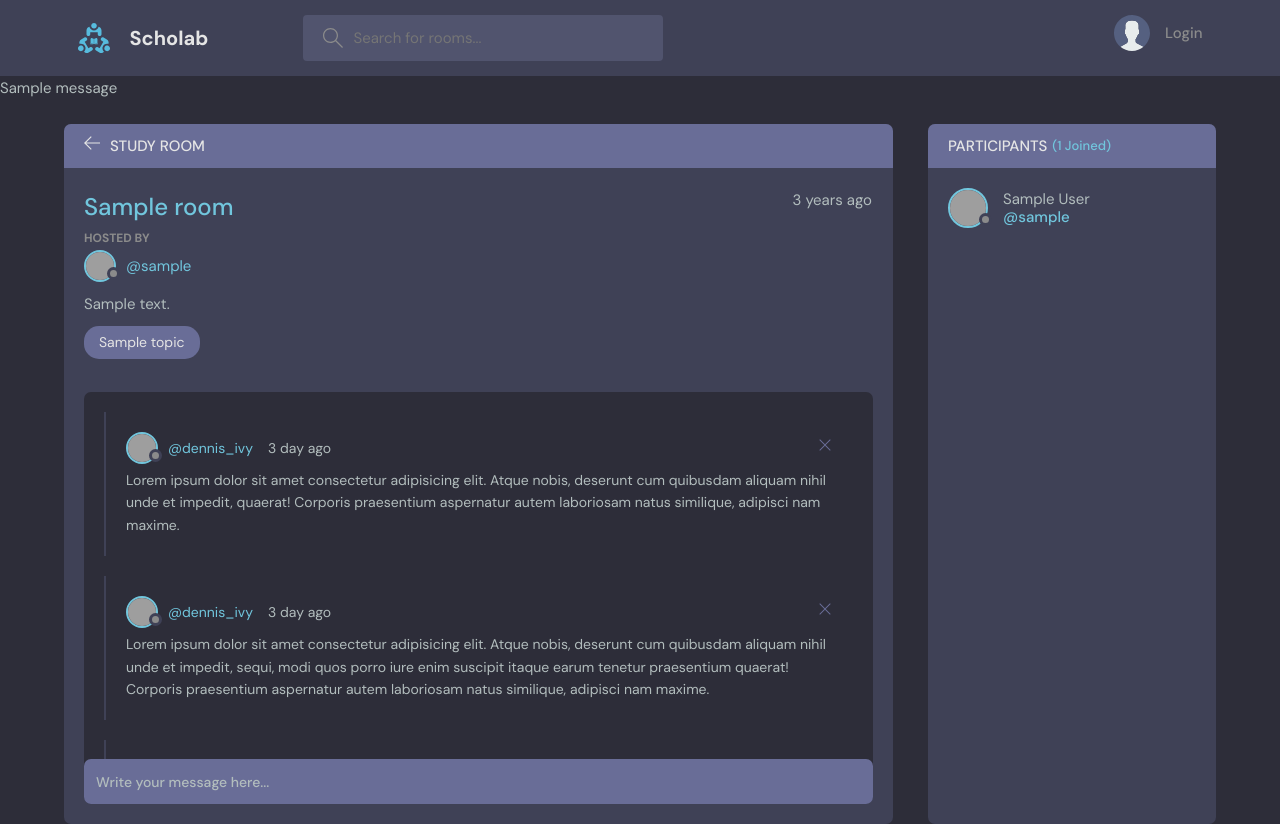
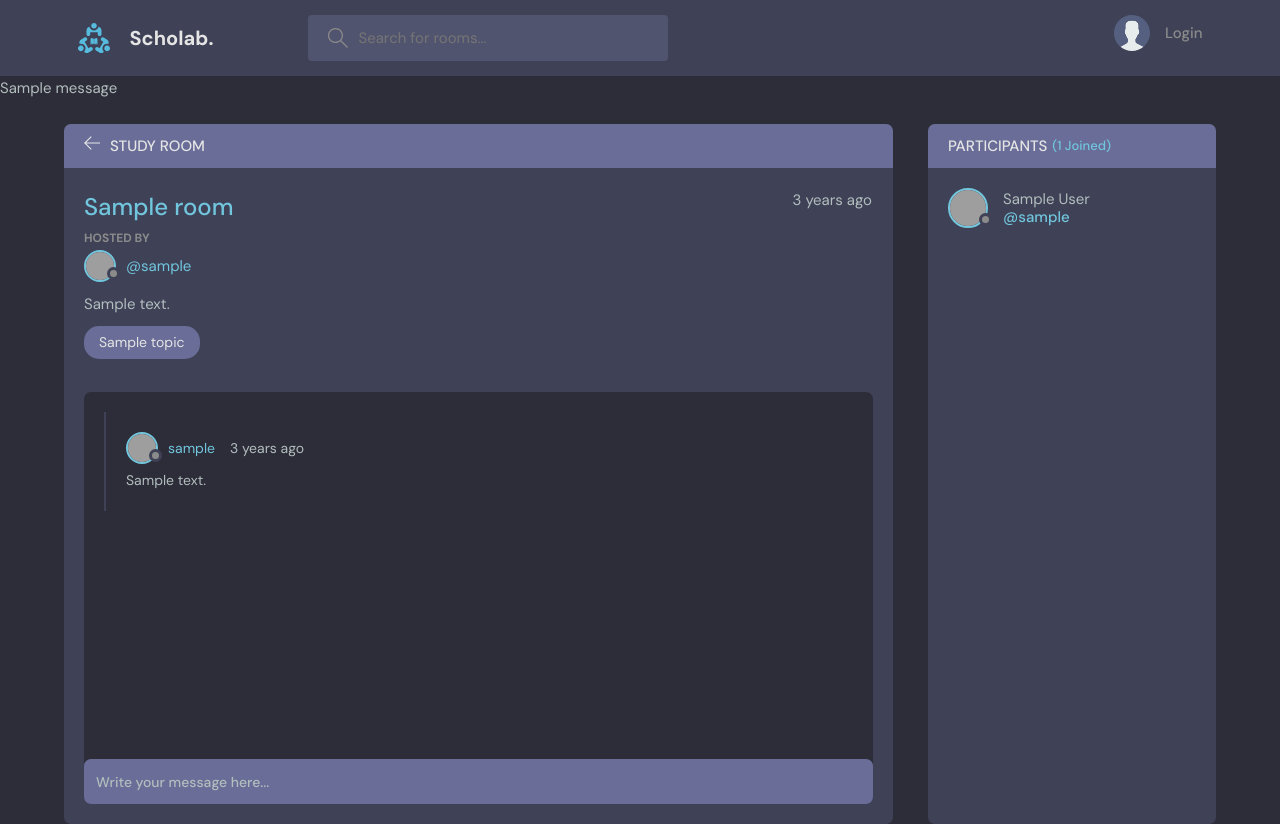
Before and after one commit to rukshan99/scholab, a Django app: page /room/1/ in a window 1280 px wide. Run offline with Django 3.2, Linux system fonts and the light colour scheme; tables that the repository leaves empty hold one stand-in row (values such as "Sample post"); one stand-in notice (Sample message) is shown; grey boxes are pictures that could not be loaded.

Commit message:
configure chat thrad in room page with theme

```diff
--- a/base/templates/base/activity_component.html
+++ b/base/templates/base/activity_component.html
@@ -39,7 +39,7 @@
         >”
       </p>
       <div class="activities__boxRoomContent">
-        {{message}}
+        {{message | truncatechars_html:50}}
       </div>
     </div>
   </div>
--- a/base/templates/base/feed_component.html
+++ b/base/templates/base/feed_component.html
@@ -14,7 +14,7 @@
     <div class="roomListRoom__content">
         <a href="{% url 'room_view' room.id %}">{{room.name}}</a>
       <p>
-        {{room.description}}
+        {{room.description | truncatechars_html:150}}
       </p>
     </div>
     <div class="roomListRoom__meta">
--- a/base/templates/base/room.html
+++ b/base/templates/base/room.html
@@ -69,7 +69,6 @@
           </a>
           {% endif %}
         </div>
-
       </div>
       <div class="room__box scroll">
         <div class="room__header scroll">
@@ -79,34 +78,44 @@
           </div>
           <div class="room__hosted">
             <p>Hosted By</p>
-            <a href="{% url 'profile_view' room.host.id %}" class="room__author">
+            <a
+              href="{% url 'profile_view' room.host.id %}"
+              class="room__author"
+            >
               <div class="avatar avatar--small">
                 <img src="https://randomuser.me/api/portraits/men/37.jpg" />
               </div>
               <span>@{{room.host.username}}</span>
             </a>
           </div>
-          <div class="room__details">
-            {{room.description}}
-          </div>
+          <div class="room__details">{{room.description}}</div>
           <span class="room__topics">{{room.topic}}</span>
         </div>
         <div class="room__conversation">
           <div class="threads scroll">
+
+            {% for message in room_messages %}
             <div class="thread">
               <div class="thread__top">
                 <div class="thread__author">
-                  <a href="#" class="thread__authorInfo">
+                  <a
+                    href="{% url 'profile_view' message.user.id %}"
+                    class="thread__authorInfo"
+                  >
                     <div class="avatar avatar--small">
                       <img
                         src="https://randomuser.me/api/portraits/men/37.jpg"
                       />
                     </div>
-                    <span>@dennis_ivy</span>
+                    <span>{{message.user.username}}</span>
                   </a>
-                  <span class="thread__date">3 day ago</span>
+                  <span class="thread__date"
+                    >{{message.created | timesince}} ago</span
+                  >
                 </div>
+                {% if request.user == message.user %}
                 <div class="thread__delete">
+                  <a href="{% url 'delete_message_view' message.id %}">
                     <svg
                       version="1.1"
                       xmlns="http://www.w3.org/2000/svg"
@@ -119,122 +128,14 @@
                         d="M27.314 6.019l-1.333-1.333-9.98 9.981-9.981-9.981-1.333 1.333 9.981 9.981-9.981 9.98 1.333 1.333 9.981-9.98 9.98 9.98 1.333-1.333-9.98-9.98 9.98-9.981z"
                       ></path>
                     </svg>
+                  </a>
                 </div>
+                {% endif %}
               </div>
-              <div class="thread__details">
-                Lorem ipsum dolor sit amet consectetur adipisicing elit. Atque
-                nobis, deserunt cum quibusdam aliquam nihil unde et impedit,
-                quaerat! Corporis praesentium aspernatur autem laboriosam natus
-                similique, adipisci nam maxime.
+              <div class="thread__details">{{message.body}}</div>
             </div>
-            </div>
-            <div class="thread">
-              <div class="thread__top">
-                <div class="thread__author">
-                  <a href="#" class="thread__authorInfo">
-                    <div class="avatar avatar--small">
-                      <img
-                        src="https://randomuser.me/api/portraits/men/37.jpg"
-                      />
-                    </div>
-                    <span>@dennis_ivy</span>
-                  </a>
-                  <span class="thread__date">3 day ago</span>
-                </div>
-                <div class="thread__delete">
-                  <svg
-                    version="1.1"
-                    xmlns="http://www.w3.org/2000/svg"
-                    width="32"
-                    height="32"
-                    viewBox="0 0 32 32"
-                  >
-                    <title>remove</title>
-                    <path
-                      d="M27.314 6.019l-1.333-1.333-9.98 9.981-9.981-9.981-1.333 1.333 9.981 9.981-9.981 9.98 1.333 1.333 9.981-9.98 9.98 9.98 1.333-1.333-9.98-9.98 9.98-9.981z"
-                    ></path>
-                  </svg>
-                </div>
-              </div>
-              <div class="thread__details">
-                Lorem ipsum dolor sit amet consectetur adipisicing elit. Atque
-                nobis, deserunt cum quibusdam aliquam nihil unde et impedit,
-                sequi, modi quos porro iure enim suscipit itaque earum tenetur
-                praesentium quaerat! Corporis praesentium aspernatur autem
-                laboriosam natus similique, adipisci nam maxime.
-              </div>
-            </div>
-            <div class="thread">
-              <div class="thread__top">
-                <div class="thread__author">
-                  <a href="#" class="thread__authorInfo">
-                    <div class="avatar avatar--small">
-                      <img
-                        src="https://randomuser.me/api/portraits/men/37.jpg"
-                      />
-                    </div>
-                    <span>@dennis_ivy</span>
-                  </a>
-                  <span class="thread__date">3 day ago</span>
-                </div>
-                <div class="thread__delete">
-                  <svg
-                    version="1.1"
-                    xmlns="http://www.w3.org/2000/svg"
-                    width="32"
-                    height="32"
-                    viewBox="0 0 32 32"
-                  >
-                    <title>remove</title>
-                    <path
-                      d="M27.314 6.019l-1.333-1.333-9.98 9.981-9.981-9.981-1.333 1.333 9.981 9.981-9.981 9.98 1.333 1.333 9.981-9.98 9.98 9.98 1.333-1.333-9.98-9.98 9.98-9.981z"
-                    ></path>
-                  </svg>
-                </div>
-              </div>
-              <div class="thread__details">
-                Lorem ipsum dolor sit amet consectetur adipisicing elit. Atque
-                nobis, deserunt cum quibusdam aliquam nihil unde et impedit,
-                sequi, modi quos porro iure enim suscipit itaque earum tenetur
-                praesentium quaerat! Corporis praesentium aspernatur autem
-                laboriosam natus similique, adipisci nam maxime.
-              </div>
-            </div>
-            <div class="thread">
-              <div class="thread__top">
-                <div class="thread__author">
-                  <a href="#" class="thread__authorInfo">
-                    <div class="avatar avatar--small">
-                      <img
-                        src="https://randomuser.me/api/portraits/men/37.jpg"
-                      />
-                    </div>
-                    <span>@dennis_ivy</span>
-                  </a>
-                  <span class="thread__date">3 day ago</span>
-                </div>
-                <div class="thread__delete">
-                  <svg
-                    version="1.1"
-                    xmlns="http://www.w3.org/2000/svg"
-                    width="32"
-                    height="32"
-                    viewBox="0 0 32 32"
-                  >
-                    <title>remove</title>
-                    <path
-                      d="M27.314 6.019l-1.333-1.333-9.98 9.981-9.981-9.981-1.333 1.333 9.981 9.981-9.981 9.98 1.333 1.333 9.981-9.98 9.98 9.98 1.333-1.333-9.98-9.98 9.98-9.981z"
-                    ></path>
-                  </svg>
-                </div>
-              </div>
-              <div class="thread__details">
-                Lorem ipsum dolor sit amet consectetur adipisicing elit. Atque
-                nobis, deserunt cum quibusdam aliquam nihil unde et impedit,
-                sequi, modi quos porro iure enim suscipit itaque earum tenetur
-                praesentium.
-              </div>
-            </div>
+            {% endfor %}
+
           </div>
         </div>
       </div>
@@ -248,7 +149,9 @@
 
     <!--   Start -->
     <div class="participants">
-      <h3 class="participants__top">Participants <span>({{participants.count}} Joined)</span></h3>
+      <h3 class="participants__top">
+        Participants <span>({{participants.count}} Joined)</span>
+      </h3>
       <div class="participants__list scroll">
         {% for participant in participants %}
         <a href="{% url 'profile_view' participant.id %}" class="participant">
--- a/templates/main.html
+++ b/templates/main.html
@@ -7,7 +7,7 @@
     <meta name="viewport" content="width=device-width, initial-scale=1.0" />
     <link rel="shortcut icon" href="assets/favicon.ico" type="image/x-icon" />
     <link rel="stylesheet" href="{% static 'styles/style.css' %}" />
-    <title>Scholab - Student colaboration made easy!</title>
+    <title>Scholab.</title>
   </head>
 
   <body>
--- a/templates/navbar.html
+++ b/templates/navbar.html
@@ -3,7 +3,7 @@
   <div class="container">
     <a href="{% url 'home_view' %}" class="header__logo">
       <img src="{% static 'images/logo.svg' %}" />
-      <h1>Scholab</h1>
+      <h1>Scholab.</h1>
     </a>
     <form class="header__search" action="{% url 'home_view' %}">
       <label>
```
Lines whose indentation alone changed are shown as unchanged.
